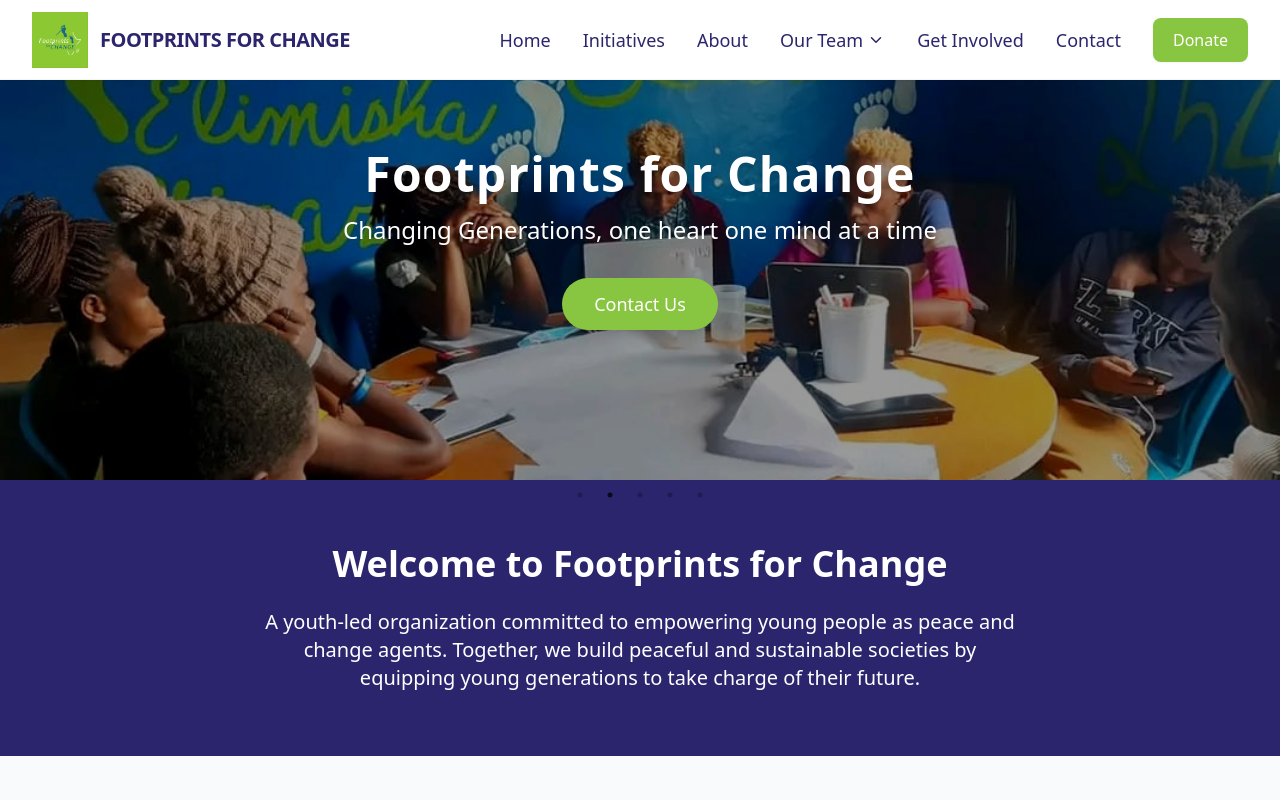
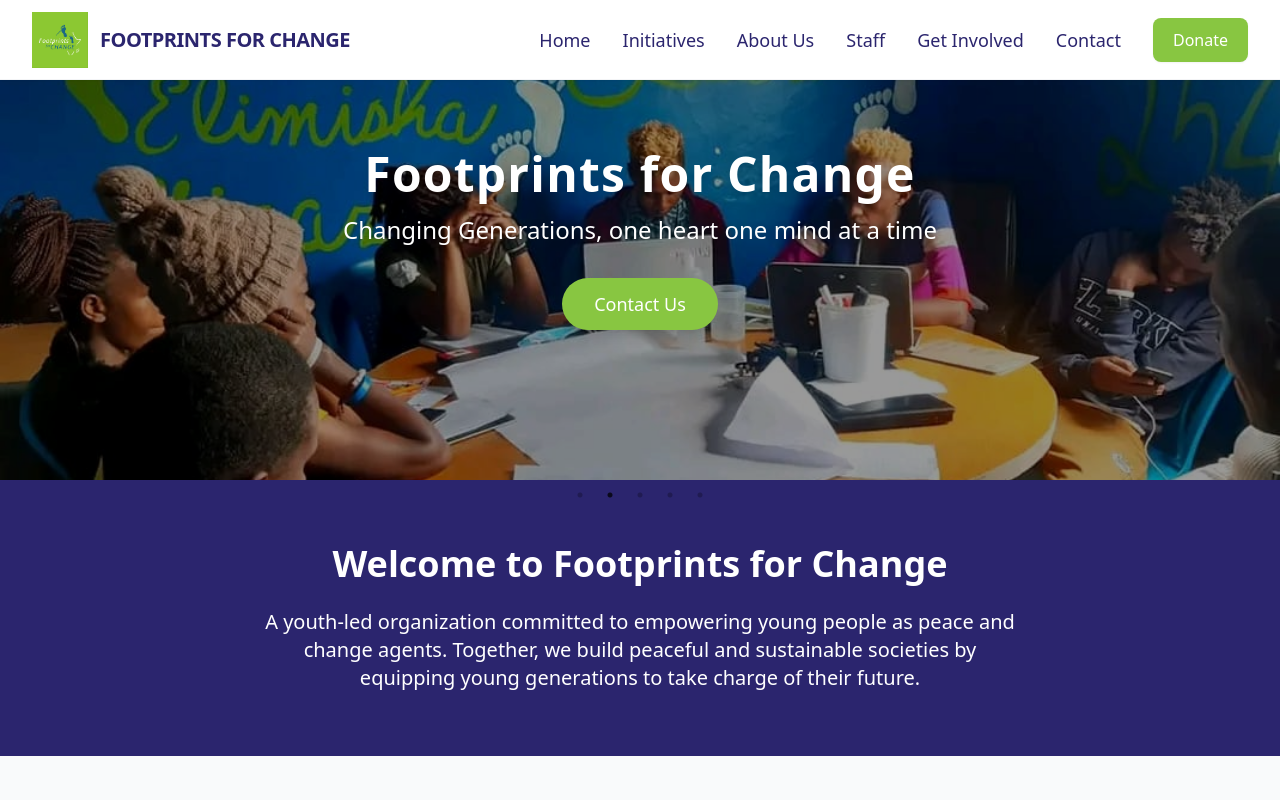
Before and after one commit to Denkogei/footprints4change, a React (Vite) app in the folder footprints4change/: page / in a window 1280 px wide. Shown: the top 800 px of the page. Built offline with nearby package versions, Linux system fonts and the light colour scheme.

Commit message:
modified navbar design

```diff
--- a/footprints4change/src/Components/Navbar.jsx
+++ b/footprints4change/src/Components/Navbar.jsx
@@ -1,11 +1,10 @@
 import { useState } from "react";
 import { Link } from "react-router-dom";
-import { Menu, X, ChevronDown } from "lucide-react";
+import { Menu, X } from "lucide-react"; // Removed ChevronDown import
 import logo from "../assets/footprints.jpeg";
 
 const Navbar = () => {
   const [isOpen, setIsOpen] = useState(false);
-  const [membersDropdown, setMembersDropdown] = useState(false);
 
   return (
     <nav className="bg-white shadow-sm fixed w-full z-50 h-20 flex items-center border-b border-gray-100">
@@ -44,34 +43,18 @@
             to="/about"
             className="text-[#2B256E] hover:text-[#88C641] font-medium text-lg transition-colors duration-200 relative group"
           >
-            About
+            About Us
             <span className="absolute bottom-0 left-0 w-0 h-0.5 bg-[#88C641] transition-all duration-300 group-hover:w-full"></span>
           </Link>
 
-          {/* Members Dropdown (Desktop) */}
-          <div className="relative group">
-            <button className="flex items-center text-[#2B256E] hover:text-[#88C641] font-medium text-lg transition-colors duration-200">
-              <span className="relative group">
-                Our Team
-                <span className="absolute bottom-0 left-0 w-0 h-0.5 bg-[#88C641] transition-all duration-300 group-hover:w-full"></span>
-              </span>
-              <ChevronDown size={18} className="ml-1 transition-transform duration-200 group-hover:rotate-180" />
-            </button>
-            <div className="absolute left-0 mt-2 w-48 bg-white shadow-xl rounded-lg py-2 opacity-0 invisible group-hover:opacity-100 group-hover:visible transition-all duration-300 border border-gray-100">
+          {/* Staff Link (Desktop) */}
           <Link
-                to="/members/directors"
-                className="block px-4 py-3 text-[#2B256E] hover:bg-gray-50 transition-colors duration-200"
-              >
-                Directors
-              </Link>
-              <Link
-                to="/members/staff"
-                className="block px-4 py-3 text-[#2B256E] hover:bg-gray-50 transition-colors duration-200"
+            to="/staff"
+            className="text-[#2B256E] hover:text-[#88C641] font-medium text-lg transition-colors duration-200 relative group"
           >
             Staff
+            <span className="absolute bottom-0 left-0 w-0 h-0.5 bg-[#88C641] transition-all duration-300 group-hover:w-full"></span>
           </Link>
-            </div>
-          </div>
 
           <Link
             to="/get-involved"
@@ -157,37 +140,14 @@
             About Us
           </Link>
 
-          {/* Members Dropdown in Mobile */}
-          <div className="border-b border-gray-100 pb-2">
-            <button
-              onClick={() => setMembersDropdown(!membersDropdown)}
-              className="flex items-center justify-between w-full text-left text-[#2B256E] hover:bg-gray-50 px-4 py-3 rounded-lg text-lg font-medium transition-colors"
-            >
-              Our Team
-              <ChevronDown
-                size={20}
-                className={`transition-transform duration-200 ${membersDropdown ? "rotate-180" : ""}`}
-              />
-            </button>
-            {membersDropdown && (
-              <div className="pl-6 mt-1 space-y-1">
+          {/* Staff Link in Mobile */}
           <Link
-                  to="/members/directors"
-                  className="block text-[#2B256E] hover:bg-gray-50 px-4 py-2.5 rounded-lg transition-colors"
-                  onClick={() => setIsOpen(false)}
-                >
-                  Directors
-                </Link>
-                <Link
-                  to="/members/staff"
-                  className="block text-[#2B256E] hover:bg-gray-50 px-4 py-2.5 rounded-lg transition-colors"
+            to="/staff"
+            className="text-[#2B256E] hover:bg-gray-50 px-4 py-3 rounded-lg text-lg font-medium transition-colors"
             onClick={() => setIsOpen(false)}
           >
             Staff
           </Link>
-              </div>
-            )}
-          </div>
 
           <Link
             to="/get-involved"
```
Lines whose indentation alone changed are shown as unchanged.
